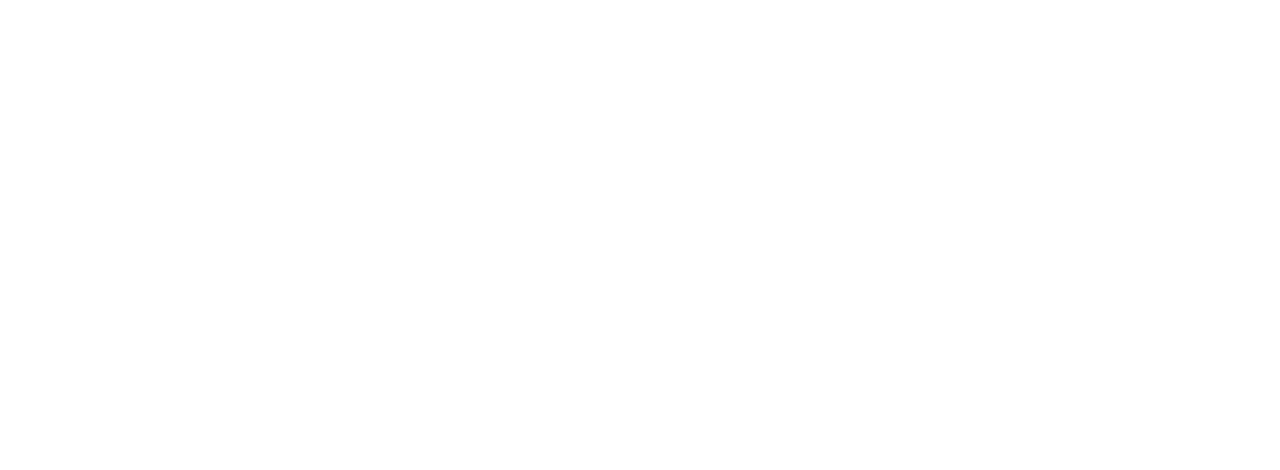
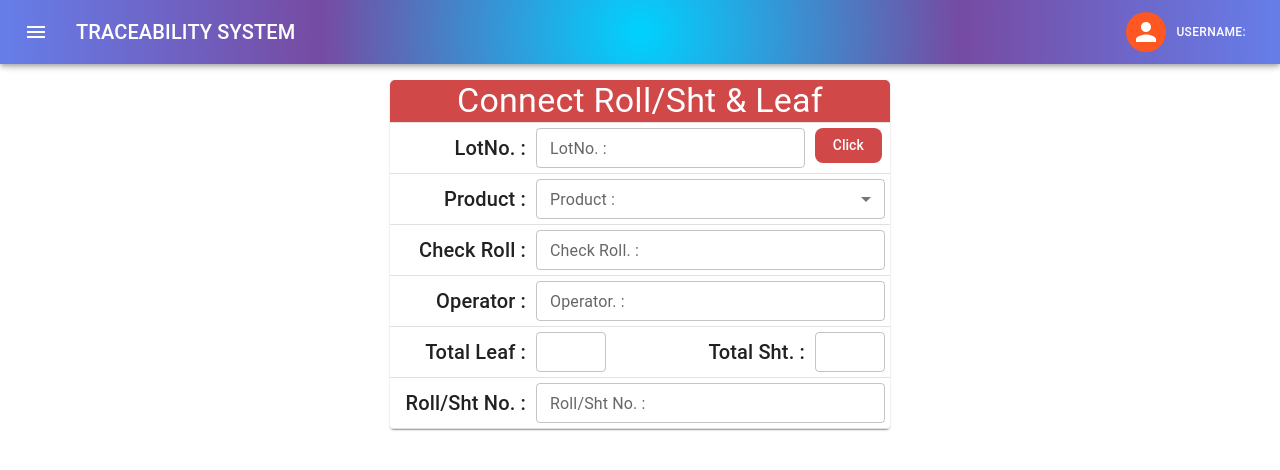
Before and after one commit to milk953/TraceabilitySystem, a React (Vite) app: page /ScanSMTRoollSht in a window 1280 px wide. Before the commit this address had no page. Shown: the top 470 px of the page. Built offline with nearby package versions, Linux system fonts and the light colour scheme; no server answers.

Commit message:
may add page ScanSMTRoollSht

```diff
--- a/package.json
+++ b/package.json
@@ -38,6 +38,6 @@
     "eslint-plugin-react": "^7.33.2",
     "eslint-plugin-react-hooks": "^4.6.0",
     "eslint-plugin-react-refresh": "^0.4.5",
-    "vite": "^5.2.3"
+    "vite": "^5.2.11"
   }
 }
--- a/src/App.jsx
+++ b/src/App.jsx
@@ -4,7 +4,8 @@
 import Sheet_Master from "./Page/Sheet Structure Master/SheetMaster";
 import Serial_Master from "./Page/Serial Structure Master/SerialMaster";
 import Product_master from "./Page/Product Master/ProductMaster";
-// import Login from "./Login/Login"; #LOGIN PAGE
+import ScanSMTRoollSht from "./Page/Scan SMTRoollSht/ScanSMTRoollSht";
+import Login from "./Login/Login";
 import axios from "axios";
 
 const backendUrl = "http://localhost:3080";
@@ -14,9 +15,11 @@
     <StrictMode>
       <BrowserRouter>
         <Routes>
+        <Route path="/" element={<Login />} />
           <Route path="/SheetMaster" element={<Sheet_Master />} />
           <Route path="/SerialMaster" element={<Serial_Master />} />
           <Route path="/ProductMaster" element={<Product_master />} />
+          <Route path="/ScanSMTRoollSht" element={<ScanSMTRoollSht />} />
         </Routes>
       </BrowserRouter>
     </StrictMode>
--- /dev/null
+++ b/src/Page/Scan SMTRoollSht/ScanSMTRoollSht.jsx
@@ -0,0 +1,127 @@
+import React from "react";
+import {
+  TextField,
+  Card,
+  Table,
+  TableCell,
+  TableBody,
+  TableRow,
+  TableHead,
+  TableContainer,
+  Paper,
+  Typography,
+  Button,
+  Select,
+  MenuItem,
+  FormControl,
+  InputLabel,
+} from "@mui/material";
+import "/src/Page/Scan SMTRoollSht/ScanSmt.css";
+import Hearder from "../Header/Hearder";
+function ScanSMTRoollSht() {
+  return (
+    <div>
+      <Hearder />
+      <h1>ScanSMTRoollSht</h1>
+      <Table className="ScanSMT" component={Paper}>
+        <TableHead>
+          <TableCell colSpan={4} align="center">
+            <Typography variant="h4">Connect Roll/Sht & Leaf</Typography>
+          </TableCell>
+        </TableHead>
+        <TableBody>
+        <TableRow>
+          <TableCell align="right">
+            <Typography variant="h6">LotNo. :</Typography>
+          </TableCell>
+          <TableCell colSpan={2}>
+            <TextField id="FamTo" size="small" label="LotNo. : " fullWidth></TextField>
+          </TableCell>
+          <TableCell >
+            <button className="BtLotno"> Click</button>
+          </TableCell>
+        </TableRow>
+        <TableRow>
+          <TableCell align="right">
+            <Typography variant="h6">Product :</Typography>
+          </TableCell>
+          <TableCell colSpan={3}>
+            <FormControl fullWidth>
+              <InputLabel id="demo-simple-select-label" size="small">
+                Product :
+              </InputLabel>
+              <Select size="small" label="Product :">
+                <MenuItem value={10}>Ten</MenuItem>
+                <MenuItem value={20}>Twenty</MenuItem>
+                <MenuItem value={30}>Thirty</MenuItem>
+              </Select>
+            </FormControl>
+          </TableCell>
+        </TableRow>
+        <TableRow>
+          <TableCell align="right">
+            <Typography variant="h6">Check Roll :</Typography>
+          </TableCell>
+          <TableCell colSpan={3}>
+            <TextField
+              id="FamTo"
+              size="small"
+              label="Check Roll. :"
+              fullWidth
+            ></TextField>
+          </TableCell>
+        </TableRow>
+        <TableRow>
+          <TableCell align="right">
+            <Typography variant="h6">Operator :</Typography>
+          </TableCell>
+          <TableCell colSpan={3}>
+            <TextField
+              id="FamTo"
+              size="small"
+              label="Operator. :"
+              fullWidth
+            ></TextField>
+          </TableCell>
+        </TableRow>
+        <TableRow>
+          <TableCell align="right">
+            <Typography variant="h6">Total Leaf :</Typography>
+          </TableCell>
+          <TableCell >
+            <TextField
+              id="FamTo"
+              size="small"
+              style={{width:'70px'}}
+            ></TextField>
+          </TableCell>
+          <TableCell align="right" >
+            <Typography variant="h6">Total Sht. :</Typography>
+          </TableCell>
+          <TableCell   style={{width:'70px'}}>
+            <TextField
+              id="FamTo"
+              size="small"
+              fullWidth
+            ></TextField>
+          </TableCell>
+        </TableRow>
+        <TableRow>
+        <TableCell align="right">
+            <Typography variant="h6">Roll/Sht No. :</Typography>
+          </TableCell>
+          <TableCell colSpan={3}>
+            <TextField
+              id="FamTo"
+              size="small"
+              label="Roll/Sht No. :"
+              fullWidth
+            ></TextField>
+          </TableCell>
+        </TableRow>
+        </TableBody>
+      </Table>
+    </div>
+  );
+}
+export default ScanSMTRoollSht;
--- /dev/null
+++ b/src/Page/Scan SMTRoollSht/ScanSmt.css
@@ -0,0 +1,22 @@
+/* style={{margin: 'auto',width:'400px' }} */
+.ScanSMT{
+    margin: auto;
+    width: 500px !important;
+
+}
+
+.ScanSMT th{
+    padding: 0px !important;
+    background-color: #D04848 !important ;
+    border-radius: 5px  5px 0 0!important;
+    color: #fff;
+}
+
+.ScanSMT td{
+    padding: 5px 5px 5px 5px!important;
+    /* margin: 10px !important; */
+}
+
+.BtLotno{
+    background-color: #D04848 !important ;
+}
```
Also changed, not shown: 1 other file (tests, documents, lock files or other folders).
